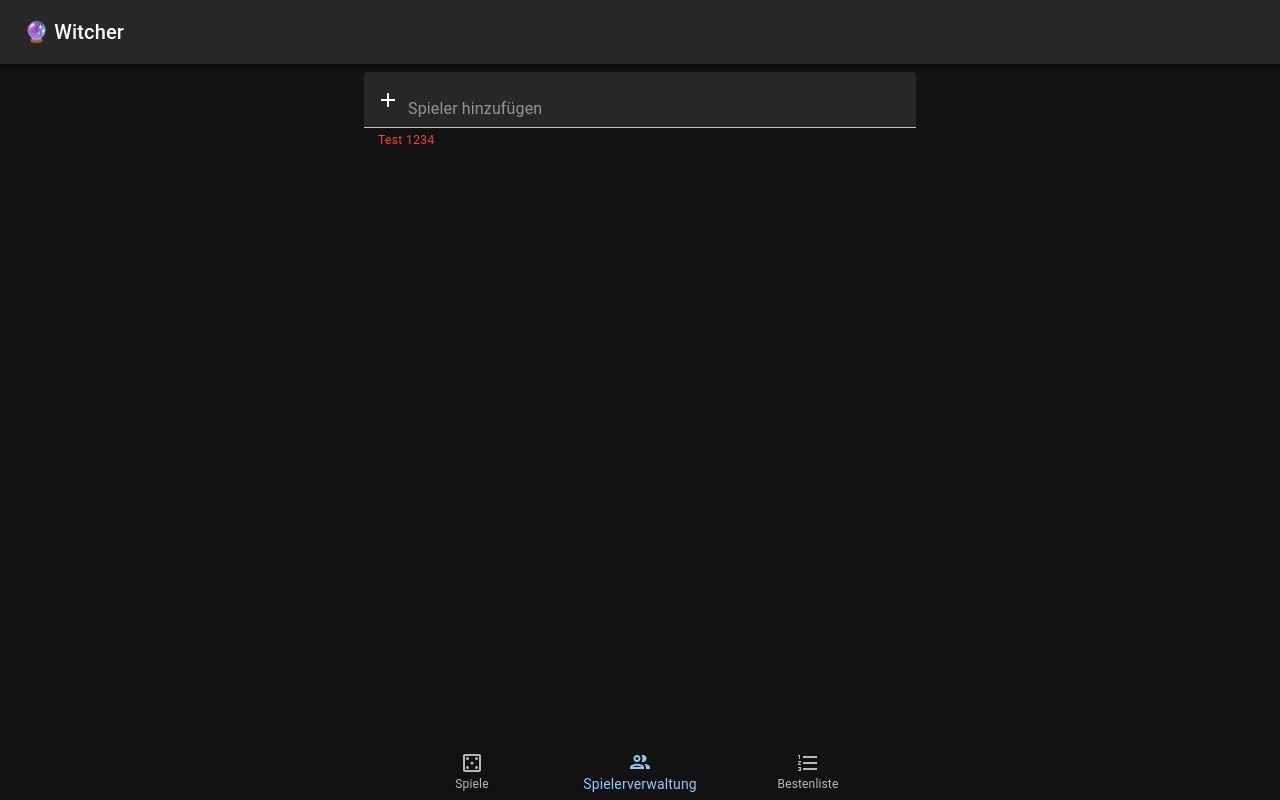
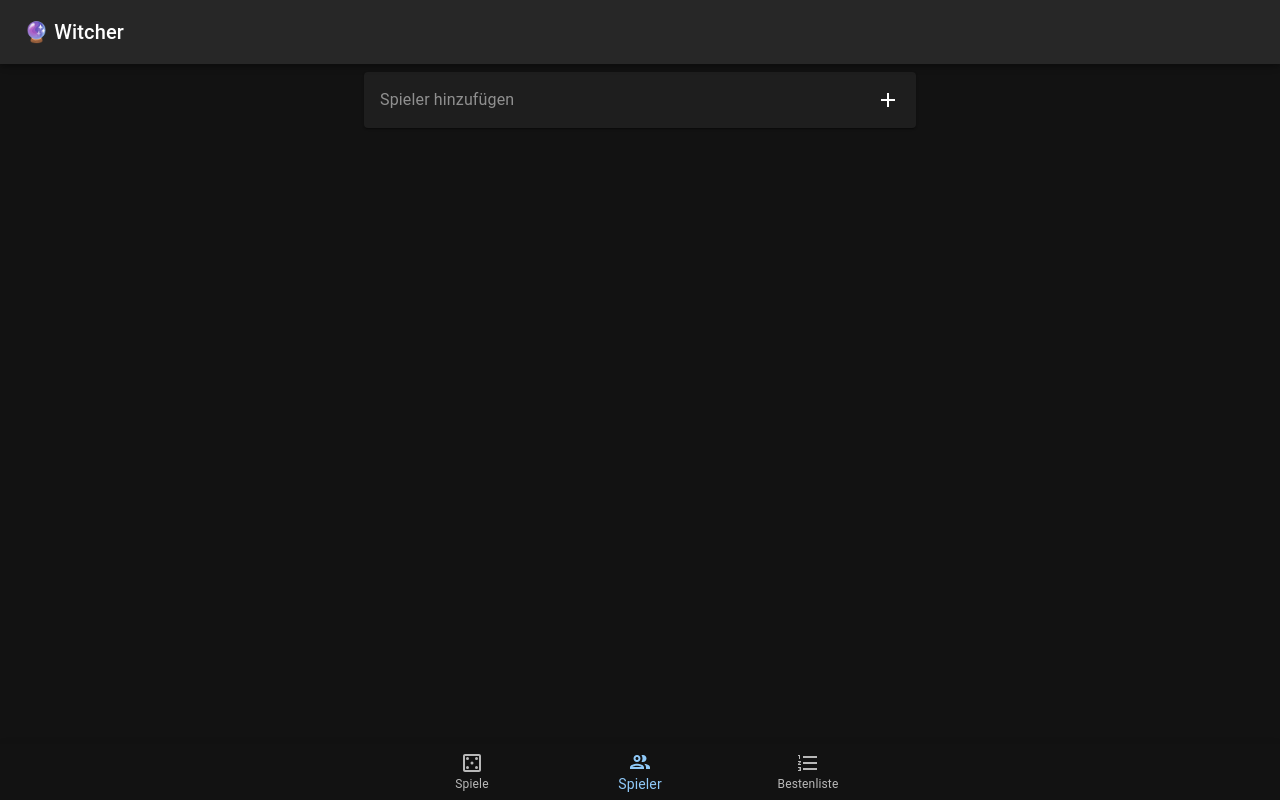
Before and after one commit to Async10/witcher, a React (Create React App) app: page /spieler in a window 1280 px wide. Built offline with nearby package versions, Linux system fonts and the light colour scheme.

Commit message:
Spielerliste implementiert

```diff
--- a/src/App.tsx
+++ b/src/App.tsx
@@ -13,7 +13,18 @@ export default function App() {
         <Route path="/" element={<Home />}>
           <Route index element={<Spiele />} />
           <Route path="/spieler" element={<Spieler />} />
-          <Route path="/bestenliste" element={<div>Bestenliste</div>} />
+          <Route
+            path="/bestenliste"
+            element={
+              <div>
+                🚧🚧🚧
+                <br />
+                Sorry, die Bestenliste ist noch nicht implementiert.
+                <br />
+                🚧🚧🚧
+              </div>
+            }
+          />
         </Route>
       </Routes>
     </BrowserRouter>
--- /dev/null
+++ b/src/application/spieler/spielerLoeschen.ts
@@ -0,0 +1,14 @@
+import { Spieler, spielerLoeschen } from "../../domain/spielerliste";
+import { useSpielerlisteStorage } from "../../services/adapters";
+
+export function useSpielerLoeschen() {
+  const storage = useSpielerlisteStorage();
+
+  function _spielerLoeschen(spieler: Spieler) {
+    const { spielerliste } = storage;
+    const aktualisiert = spielerLoeschen(spielerliste, spieler);
+    storage.aktualisiereSpielerliste(aktualisiert);
+  }
+
+  return { spielerLoeschen: _spielerLoeschen}
+}
--- a/src/application/uno/erstelleSpiel.ts
+++ b/src/application/uno/erstelleSpiel.ts
@@ -1,4 +1,4 @@
-import { Spieler } from "../../domain/spielerverwaltung";
+import { Spieler } from "../../domain/spielerliste";
 import { erstelleSpiel } from "../../domain/spieleverwaltung";
 import { Uno } from "../../domain/uno";
 import { useSpieleverwaltungStorage } from "../../services/adapters";
--- a/src/domain/spielerliste.ts
+++ b/src/domain/spielerliste.ts
@@ -17,3 +17,7 @@ export function spielerHinzufuegen(liste: Spielerliste, spieler: Spieler): Resul
     value: [...liste, spieler],
   }
 }
+
+export function spielerLoeschen(liste: Spielerliste, spieler: Spieler) {
+  return liste.filter(s => s !== spieler);
+}
--- a/src/domain/spieleverwaltung.ts
+++ b/src/domain/spieleverwaltung.ts
@@ -1,6 +1,6 @@
 import { Punkte } from "./punkte";
 import { Siegerehrung } from "./siegerehrung";
-import { Spieler } from "./spielerverwaltung";
+import { Spieler } from "./spielerliste";
 import * as uno from "./uno";
 
 export type Spieleverwaltung = {
--- a/src/ui/Home/Home.tsx
+++ b/src/ui/Home/Home.tsx
@@ -28,8 +28,13 @@ export default function Home() {
       </Container>
 
       <Paper
-        component="footer"
-        sx={{ position: "fixed", bottom: 0, left: 0, right: 0 }}
+        sx={{
+          position: "fixed",
+          bottom: 0,
+          left: 0,
+          right: 0,
+        }}
+        elevation={3}
       >
         <BottomNavigation value={location.pathname} showLabels>
           <BottomNavigationAction
@@ -43,7 +48,7 @@ export default function Home() {
             component={RouterLink}
             to="/spieler"
             value="/spieler"
-            label="Spielerverwaltung"
+            label="Spieler"
             icon={<PeopleOutlined />}
           />
           <BottomNavigationAction
--- a/src/ui/Spiele/Spiel.tsx
+++ b/src/ui/Spiele/Spiel.tsx
@@ -13,7 +13,11 @@ type SpielProps = {
 function Fortsetzen({ spiel }: SpielProps) {
   return (
     <Card sx={{ backgroundColor: "primary.dark" }}>
-      <CardActionArea component={RouterLink} to={`/uno/${spiel.id}`}>
+      <CardActionArea
+        component={RouterLink}
+        to={`/uno/${spiel.id}`}
+        aria-label={`Das Spiel ${spiel.titel} fortsetzen`}
+      >
         <CardContent>
           <Typography sx={{ fontsize: 14 }} color="text.secondary">
             Fortsetzen
@@ -39,6 +43,7 @@ function ZurSiegerehrung({ spiel }: SpielProps) {
       <CardActionArea
         component={RouterLink}
         to={`siegerehrungen/${spiel.siegerehrungId}`}
+        aria-label={`Die Siegerehrung für das Spiel ${spiel.titel} anschauen`}
       >
         <CardContent>
           <Typography sx={{ fontsize: 14 }} color="text.secondary">
--- a/src/ui/Spiele/Spiele.tsx
+++ b/src/ui/Spiele/Spiele.tsx
@@ -42,7 +42,7 @@ export default function Spiele() {
 
       <Fab
         onClick={handleErstelleSpielClick}
-        aria-label="Neues Spiel"
+        aria-label="Neues Spiel beginnen"
         sx={{ position: "absolute", bottom: 0, right: 0, mb: 11, mr: 4 }}
       >
         <AddOutlined />
--- a/src/ui/Spieler/Spieler.tsx
+++ b/src/ui/Spieler/Spieler.tsx
@@ -1,47 +1,126 @@
-import Add from "@mui/icons-material/Add";
-import { FilledInput, FormControl, FormHelperText } from "@mui/material";
-import InputAdornment from "@mui/material/InputAdornment";
+import AddOutlined from "@mui/icons-material/AddOutlined";
+import DeleteOutlined from "@mui/icons-material/DeleteOutlined";
+import Button from "@mui/material/Button";
+import Dialog from "@mui/material/Dialog";
+import DialogActions from "@mui/material/DialogActions";
+import DialogContent from "@mui/material/DialogContent";
+import DialogContentText from "@mui/material/DialogContentText";
+import DialogTitle from "@mui/material/DialogTitle";
+import Divider from "@mui/material/Divider";
+import IconButton from "@mui/material/IconButton";
+import InputBase from "@mui/material/InputBase";
 import List from "@mui/material/List";
 import ListItem from "@mui/material/ListItem";
 import ListItemText from "@mui/material/ListItemText";
+import Paper from "@mui/material/Paper";
 import React from "react";
 import { useSpielerHinzufuegen } from "../../application/spieler/spielerHinzufuegen";
+import { useSpielerLoeschen } from "../../application/spieler/spielerLoeschen";
 import { useSpielerlisteStorage } from "../../services/adapters";
 
 export default function Spieler() {
+  const { spielerliste } = useSpielerlisteStorage();
+
+  const { spielerHinzufuegen } = useSpielerHinzufuegen();
+  const { spielerLoeschen } = useSpielerLoeschen();
+
   const inputRef = React.useRef<HTMLInputElement | null>(null);
-  const { spielerliste } = useSpielerlisteStorage();
-  const { spielerHinzufuegen } = useSpielerHinzufuegen();
+  const [spielerZumLoeschen, setSpielerZumLoeschen] = React.useState<
+    string | null
+  >(null);
+  const dialogOpen = spielerZumLoeschen !== null;
 
   const handleSubmit = (ev: React.FormEvent<HTMLFormElement>) => {
     ev.preventDefault();
-    spielerHinzufuegen(inputRef.current?.value ?? "");
+    if (!inputRef.current) return;
+
+    const result = spielerHinzufuegen(inputRef.current?.value ?? "");
+    if (result.success) {
+      inputRef.current.value = "";
+      return;
+    }
+
+    alert(result.error);
+  };
+
+  const handleSpielerLoeschenClick = (spieler: string) => () =>
+    setSpielerZumLoeschen(spieler);
+
+  const handleSpielerLoeschenNeinClick = () => setSpielerZumLoeschen(null);
+
+  const handleSpielerLoeschenJaClick = () => {
+    spielerLoeschen(spielerZumLoeschen!);
+    setSpielerZumLoeschen(null);
   };
 
   return (
     <>
-      <form onSubmit={handleSubmit} autoComplete="off">
-        <FormControl fullWidth>
-          <FilledInput
+      <Paper
+        sx={{
+          p: 1,
+          display: "flex",
+          alignItems: "center",
+          "&:focus-within": { boxShadow: 3 },
+        }}
+        component="form"
+        autoComplete="off"
+        onSubmit={handleSubmit}
+      >
+        <InputBase
           placeholder="Spieler hinzufügen"
           inputRef={inputRef}
-            type="text"
-            startAdornment={
-              <InputAdornment position="start">
-                <Add />
-              </InputAdornment>
+          sx={{
+            flex: 1,
+            pl: 1,
+          }}
+          inputProps={{
+            "aria-label": "Spieler hinzufügen",
+          }}
+        />
+        <IconButton type="submit">
+          <AddOutlined />
+        </IconButton>
+      </Paper>
+
+      {!!spielerliste.length && (
+        <Paper sx={{ mt: 2 }} component={List}>
+          {spielerliste.map((spieler, index) => (
+            <React.Fragment key={spieler}>
+              <ListItem
+                secondaryAction={
+                  <IconButton
+                    edge="end"
+                    aria-label="Spieler löschen"
+                    onClick={handleSpielerLoeschenClick(spieler)}
+                  >
+                    <DeleteOutlined />
+                  </IconButton>
                 }
-          />
-          <FormHelperText error>Test 1234</FormHelperText>
-        </FormControl>
-      </form>
-      <List>
-        {spielerliste.map((spieler) => (
-          <ListItem key={spieler}>
+              >
                 <ListItemText primary={spieler} />
               </ListItem>
+              {index < spielerliste.length - 1 && <Divider />}
+            </React.Fragment>
           ))}
-      </List>
+        </Paper>
+      )}
+
+      <Dialog open={dialogOpen}>
+        <DialogTitle>Spieler löschen?</DialogTitle>
+        <DialogContent>
+          <DialogContentText>
+            {`Soll der Spieler ${spielerZumLoeschen} wirklich gelöscht werden?`}
+          </DialogContentText>
+          <DialogActions>
+            <Button size="small" onClick={handleSpielerLoeschenNeinClick}>
+              Nein
+            </Button>
+            <Button size="small" onClick={handleSpielerLoeschenJaClick}>
+              Ja
+            </Button>
+          </DialogActions>
+        </DialogContent>
+      </Dialog>
     </>
   );
 }
--- a/src/ui/Uno/Uno.tsx
+++ b/src/ui/Uno/Uno.tsx
@@ -237,8 +237,12 @@ export default function Uno() {
             Wollt ihr das Spiel beenden und die Siegerehrung durchführen?
           </DialogContentText>
           <DialogActions>
-            <Button onClick={handleDialogClose}>Nein</Button>
-            <Button onClick={handleBeendeSpielJaClick}>Ja</Button>
+            <Button size="small" onClick={handleDialogClose}>
+              Nein
+            </Button>
+            <Button size="small" onClick={handleBeendeSpielJaClick}>
+              Ja
+            </Button>
           </DialogActions>
         </DialogContent>
       </Dialog>
```
Lines whose indentation alone changed are shown as unchanged.
